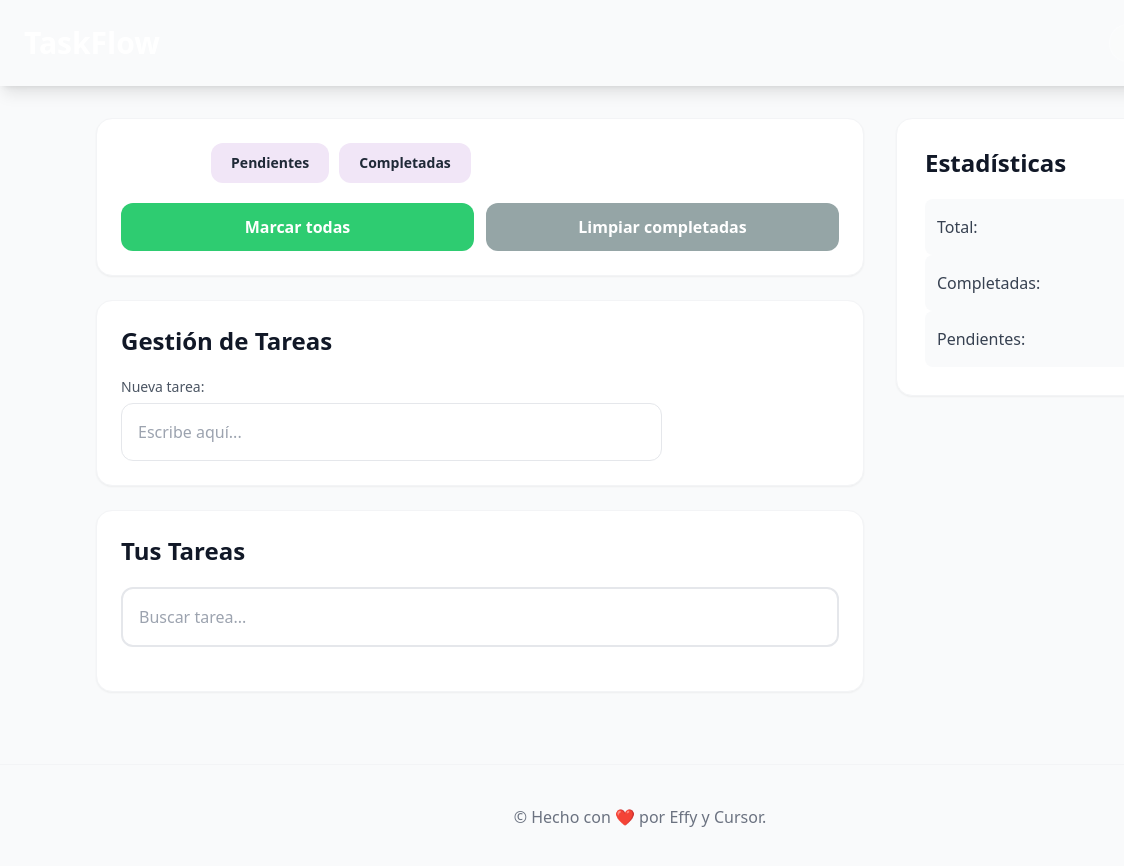
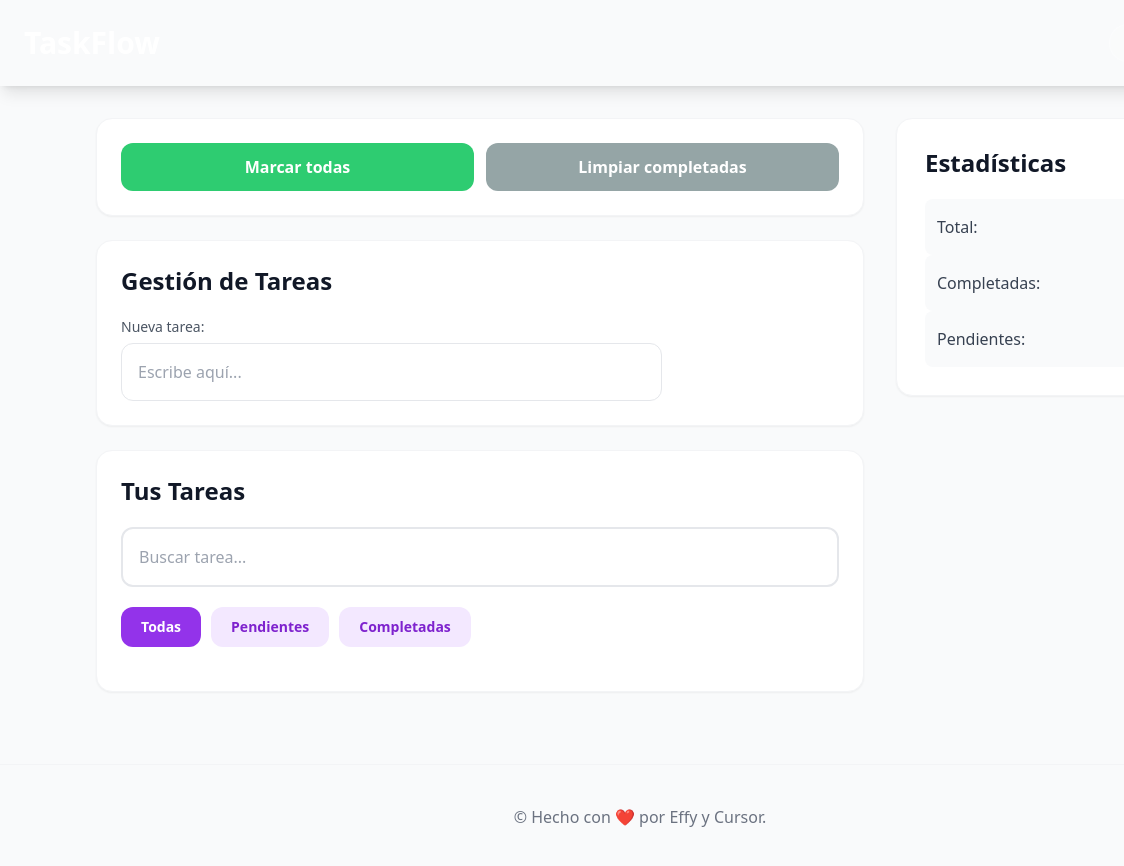
Before and after one commit to effy22ap/taskflow-project, a plain HTML site: page index.html in a window 1280 px wide. Shown: the full height of the page, 0-1124 px from the left. Drawn offline with nearby package versions, Linux system fonts and the light colour scheme.

Commit message:
feat: añadir filtros de estado (pendientes/completadas)

```diff
--- a/app.js
+++ b/app.js
@@ -11,7 +11,6 @@
  * @property {string} createdAtISO
  */
 
-const searchInput = document.getElementById('searchInput');
 const STORAGE_KEYS = {
     tasks: 'taskflow_tasks',
     theme: 'theme',
@@ -225,8 +224,15 @@ const renderFilterState = () => {
         const filter = btn.dataset.filter;
         const isActive = filter === activeFilter;
         btn.setAttribute('aria-pressed', String(isActive));
-        btn.classList.toggle('ring-2', isActive);
-        btn.classList.toggle('ring-brand-purple', isActive);
+
+        // Estilos del botón activo vs inactivo (según requerimiento UI)
+        if (isActive) {
+            btn.classList.add('bg-purple-600', 'text-white');
+            btn.classList.remove('bg-purple-100', 'text-purple-700', 'hover:bg-purple-200');
+        } else {
+            btn.classList.remove('bg-purple-600', 'text-white');
+            btn.classList.add('bg-purple-100', 'text-purple-700', 'hover:bg-purple-200');
+        }
     });
 };
 
--- a/index.html
+++ b/index.html
@@ -35,12 +35,6 @@
         <div class="flex-1 space-y-6">
 
             <section class="bg-white dark:bg-gray-800 p-6 rounded-2xl shadow-sm border border-gray-100 dark:border-gray-700">
-                <div class="flex flex-wrap gap-2.5 mb-5">
-                    <button id="filter-all" data-filter="all" class="px-5 py-2.5 bg-brand-purple text-white rounded-xl text-sm font-semibold hover:bg-[#8e44ad] transition-all">Todas</button>
-                    <button id="filter-pending" data-filter="pending" class="px-5 py-2.5 bg-[#f1e6f7] dark:bg-[#341f41] text-brand-purple dark:text-[#c39bd3] rounded-xl text-sm font-semibold hover:bg-[#ebd3f1] transition-all">Pendientes</button>
-                    <button id="filter-completed" data-filter="completed" class="px-5 py-2.5 bg-[#f1e6f7] dark:bg-[#341f41] text-brand-purple dark:text-[#c39bd3] rounded-xl text-sm font-semibold hover:bg-[#ebd3f1] transition-all">Completadas</button>
-                </div>
-
                 <div class="flex flex-col sm:flex-row gap-3">
                     <button id="complete-all" class="flex-1  bg-[#2ecc71] hover:bg-[#27ae60] text-white py-3 rounded-xl font-bold transition-all">Marcar todas</button>
                     <button id="clear-completed" class="flex-1 bg-[#95a5a6] hover:bg-[#7f8c8d] text-white py-3 rounded-xl font-bold transition-all">Limpiar completadas</button>
@@ -64,6 +58,20 @@
                 <h2 class="text-2xl font-bold mb-5 text-gray-900 dark:text-gray-100">Tus Tareas</h2>
                 <input type="text" id="search-input" placeholder="Buscar tarea..."
                     class="w-full p-4 mb-5 rounded-xl border-2 border-brand-purple/40 dark:border-brand-purple/50 dark:bg-gray-700 focus:ring-2 focus:ring-brand-purple focus:border-brand-purple outline-none transition-all">
+                <div class="flex flex-wrap gap-2.5 mb-5">
+                    <button id="filter-all" data-filter="all"
+                        class="px-5 py-2.5 bg-purple-100 text-purple-700 rounded-xl text-sm font-semibold hover:bg-purple-200 transition-all dark:bg-purple-900/40 dark:text-purple-200">
+                        Todas
+                    </button>
+                    <button id="filter-pending" data-filter="pending"
+                        class="px-5 py-2.5 bg-purple-100 text-purple-700 rounded-xl text-sm font-semibold hover:bg-purple-200 transition-all dark:bg-purple-900/40 dark:text-purple-200">
+                        Pendientes
+                    </button>
+                    <button id="filter-completed" data-filter="completed"
+                        class="px-5 py-2.5 bg-purple-100 text-purple-700 rounded-xl text-sm font-semibold hover:bg-purple-200 transition-all dark:bg-purple-900/40 dark:text-purple-200">
+                        Completadas
+                    </button>
+                </div>
                 <ul id="task-list" class="space-y-4">
                     </ul>
             </section>
```
